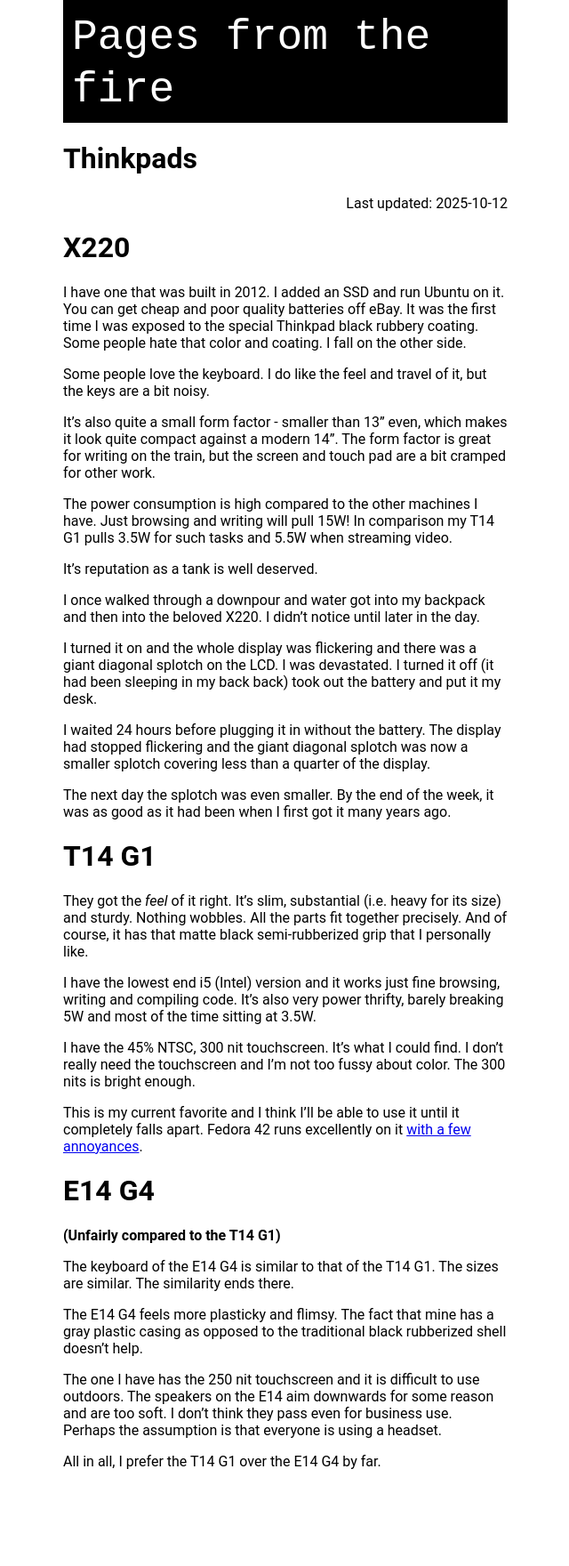
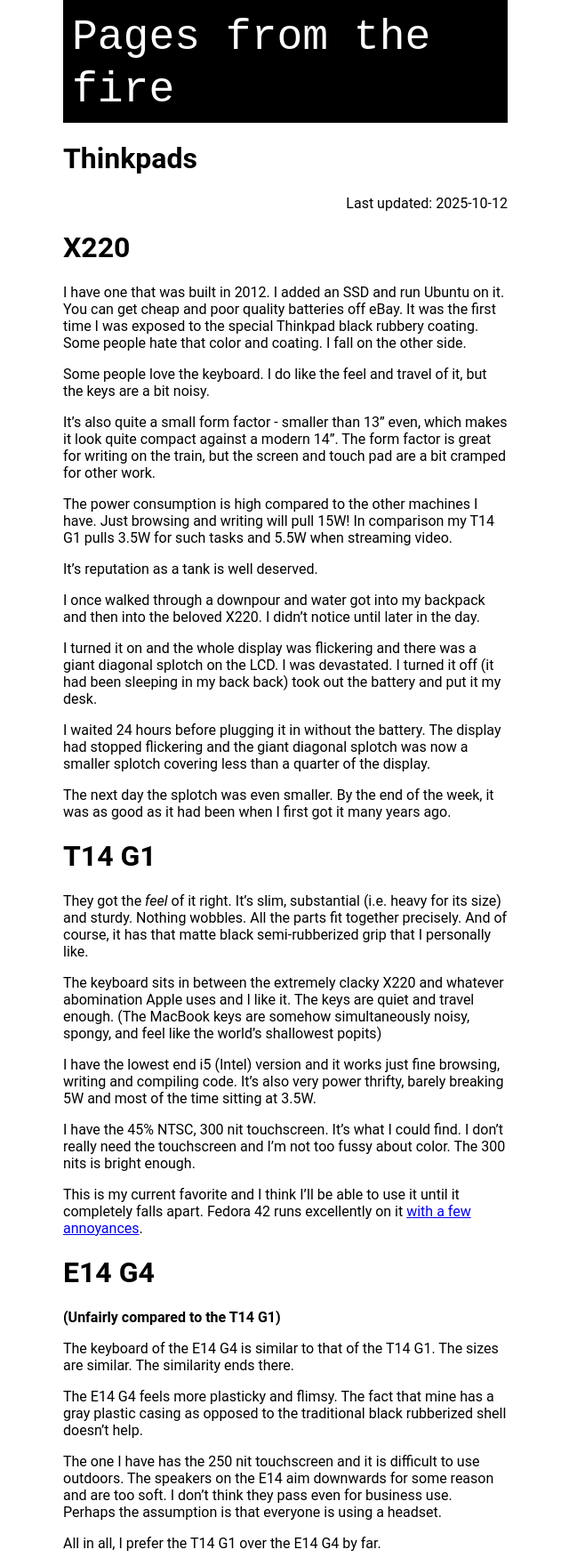
Before and after one commit to kghose/kghose.github.io, a Jekyll site: the page built from linux-tips/thinkpads.md, in a window 1280 px wide. Shown: the whole page at 89% size, without its empty margins (319-959 px from the left). Built offline with Jekyll 4.4.1, drawn with Linux system fonts in a browser that asks for light colours; before the commit the page ends 1668 px from its top, so only the background shows below that.

Commit message:
Keyboard notes.

```diff
--- a/linux-tips/thinkpads.md
+++ b/linux-tips/thinkpads.md
@@ -45,6 +45,11 @@ They got the _feel_ of it right. It's slim, substantial (i.e. heavy for its
 size) and sturdy. Nothing wobbles. All the parts fit together precisely. And of
 course, it has that matte black semi-rubberized grip that I personally like.
 
+The keyboard sits in between the extremely clacky X220 and whatever abomination
+Apple uses and I like it. The keys are quiet and travel enough. (The MacBook
+keys are somehow simultaneously noisy, spongy, and feel like the world's
+shallowest popits)
+
 I have the lowest end i5 (Intel) version and it works just fine browsing,
 writing and compiling code. It's also very power thrifty, barely breaking 5W and
 most of the time sitting at 3.5W.
```
